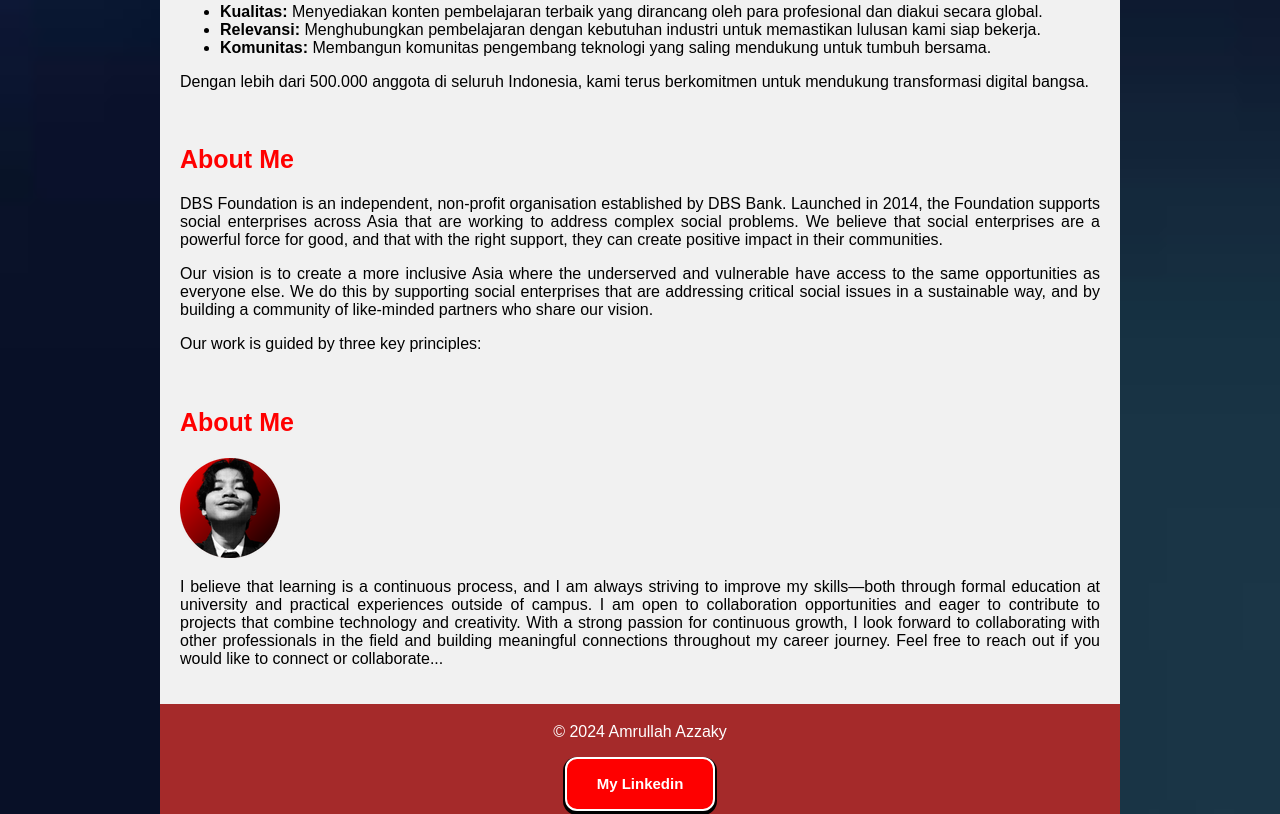
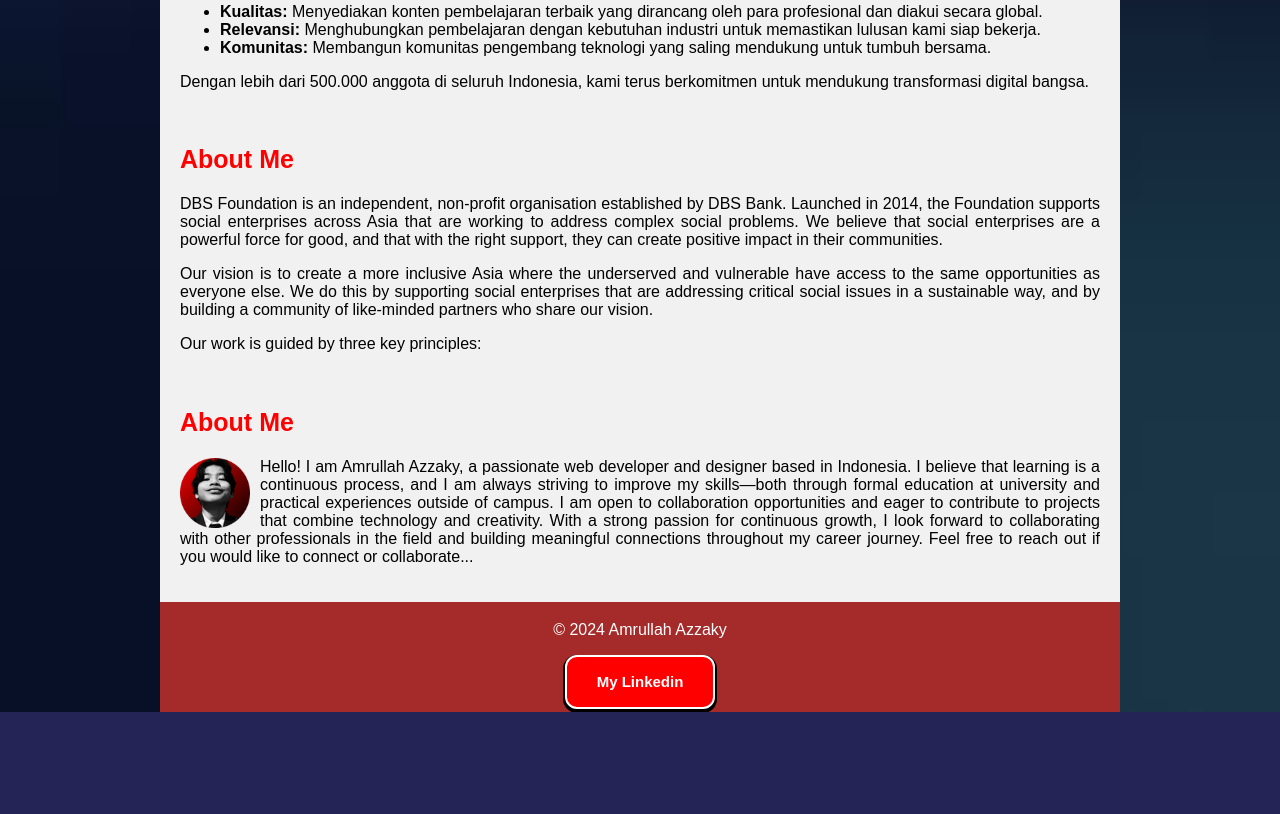
Before and after one commit to clarck77/About-Coding-Camp-2025---DBS-Foundation, a plain HTML site: page index.html in a window 1280 px wide. Shown: the part 1305-2119 px from the top of the page. After the commit the page ends 2017 px from the top, so only its background shows below. Drawn offline with Linux system fonts and the light colour scheme.

Commit message:
fourth commit

```diff
--- a/index.html
+++ b/index.html
@@ -57,9 +57,9 @@
 
                 <br>
 
-                <h2 id="about me">About Me</h3>
-                <img src="img/amrullahazzaky.png" alt="Amrullah Azzaky">
-                <p>
+                <h2 id="about-me">About Me</h3>
+                <img class="about-me" src="img/amrullahazzaky.png" alt="Amrullah Azzaky">
+                <p class="about-me">Hello! I am Amrullah Azzaky, a passionate web developer and designer based in Indonesia.
                     I believe that learning is a continuous process, and I am always striving to improve my skills—both
                     through formal education at university and practical experiences outside of campus.
                     I am open to collaboration opportunities and eager to contribute to projects that combine technology and creativity.
--- a/style.css
+++ b/style.css
@@ -54,6 +54,13 @@ h1 {
 h2 {
     color: red;
     font-size: 25px;
+}
+
+img.about-me {
+    width : 70px;
+    height : 70px;
+    float : left;
+    padding-right : 10px;
 }
 
 footer {
@@ -150,5 +157,5 @@ footer {
   * Include this rule to trigger hasLayout and contain floats.
   */
  .cf {
-     *zoom: 1;
+     zoom: 1;
  }
```
